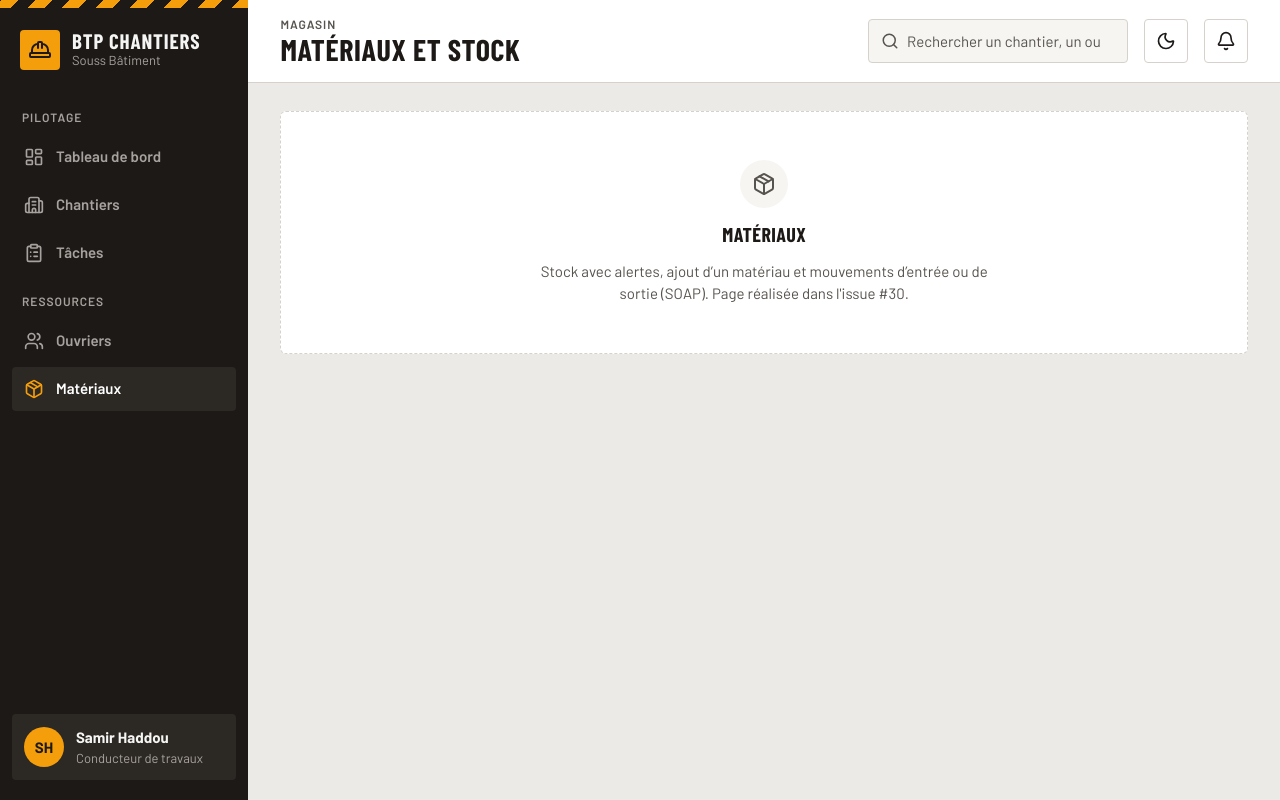
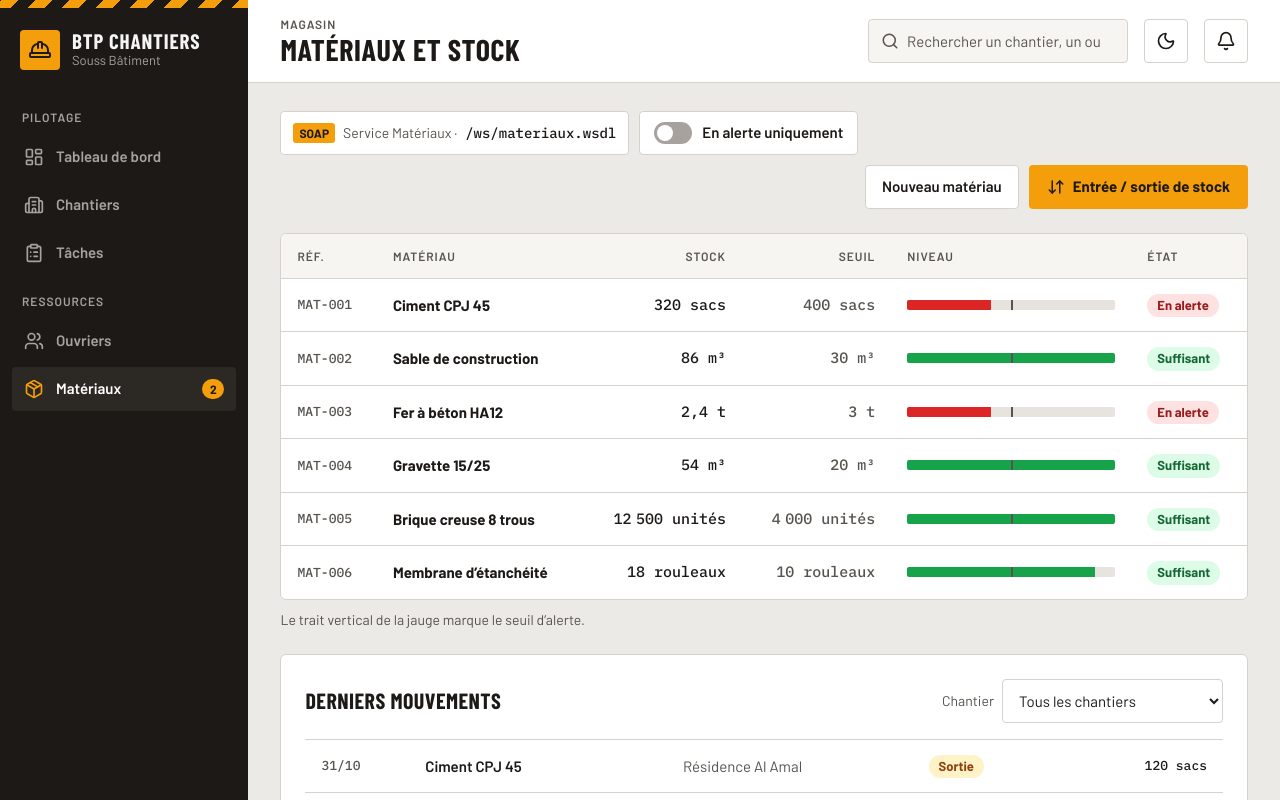
Before and after one commit to MohamedOuijjane/btp-chantiers, a React (Vite) app in the folder frontend/: page /materiaux in a window 1280 px wide. Shown: the top 800 px of the page. Built offline with nearby package versions, Linux system fonts and the light colour scheme.

Commit message:
feat(frontend): page Matériaux (stock, alertes de seuil, mouvements, consommation par chantier)
Pastille du nombre de matériaux en alerte dans la barre latérale, comme sur la maquette.

Refs #30

```diff
--- a/frontend/src/app/layout/Sidebar.tsx
+++ b/frontend/src/app/layout/Sidebar.tsx
@@ -9,6 +9,7 @@ import {
 } from 'lucide-react';
 import { NavLink } from 'react-router-dom';
 
+import { useMateriaux } from '@/features/materiaux/hooks';
 import { cn } from '@/lib/utils';
 
 type Lien = { vers: string; libelle: string; icone: LucideIcon; exact?: boolean };
@@ -35,6 +36,8 @@ const SECTIONS: { titre: string; liens: Lien[] }[] = [
 const UTILISATEUR = { nom: 'Samir Haddou', role: 'Conducteur de travaux', initiales: 'SH' };
 
 export function Sidebar() {
+  // Pastille de la maquette : nombre de matériaux en alerte (stock ≤ seuil).
+  const alertes = useMateriaux(true).data?.length ?? 0;
   return (
     <aside className="flex flex-[1_1_248px] flex-col bg-side text-side-ink">
       <div className="bande-danger h-2" aria-hidden="true" />
@@ -81,6 +84,12 @@ export function Sidebar() {
                       className={isActive ? 'text-[#F59E0B]' : 'text-side-muted'}
                     />
                     {libelle}
+                    {vers === '/materiaux' && alertes > 0 && (
+                      <span className="ml-auto min-w-[22px] rounded-full bg-[#F59E0B] px-[7px] py-0.5 text-center text-xs font-bold text-[#1C1917]">
+                        <span aria-hidden="true">{alertes}</span>
+                        <span className="sr-only">, {alertes} en alerte</span>
+                      </span>
+                    )}
                   </>
                 )}
               </NavLink>
--- a/frontend/src/features/materiaux/pages/MateriauxPage.tsx
+++ b/frontend/src/features/materiaux/pages/MateriauxPage.tsx
@@ -1,18 +1,224 @@
-import { Package } from 'lucide-react';
+import { ArrowDownUp, Package } from 'lucide-react';
+import { useMemo, useState, type ReactNode } from 'react';
+import { useSearchParams } from 'react-router-dom';
 
 import { EtatVide } from '@/components/common/EtatVide';
+import { Encart } from '@/components/common/Tableau';
+import { Button } from '@/components/ui/button';
+import { useChantiers } from '@/features/chantiers/hooks';
+import { cn } from '@/lib/utils';
 
+import { ConsommationChantiers } from '../components/ConsommationChantiers';
+import { MateriauDialog } from '../components/MateriauDialog';
+import { MouvementDialog } from '../components/MouvementDialog';
+import { MouvementsRecents } from '../components/MouvementsRecents';
+import { TableauStock } from '../components/TableauStock';
+import { useMateriaux, useMouvements } from '../hooks';
+
+/** Écran 7 de la maquette : stock, alertes de seuil, mouvements et consommation par chantier. */
 export function MateriauxPage() {
+  const [params, setParams] = useSearchParams();
+  const [dialogue, setDialogue] = useState<'materiau' | 'mouvement' | null>(null);
+  const { data: materiaux, isPending, error } = useMateriaux();
+  const mouvements = useMouvements();
+  const chantiers = useChantiers();
+
+  const alerteSeule = params.get('alerte') === '1';
+  const recherche = (params.get('q') ?? '').trim().toLowerCase();
+  const chantierFiltre = Number(params.get('chantier')) || undefined;
+
+  const definir = (cle: string, valeur?: string) =>
+    setParams(
+      (p) => {
+        if (valeur) p.set(cle, valeur);
+        else p.delete(cle);
+        return p;
+      },
+      { replace: true },
+    );
+
+  const parMateriau = useMemo(() => new Map((materiaux ?? []).map((m) => [m.id, m])), [materiaux]);
+  const parChantier = useMemo(
+    () => new Map((chantiers.data ?? []).map((c) => [c.id, c])),
+    [chantiers.data],
+  );
+
+  const visibles = (materiaux ?? []).filter(
+    (m) =>
+      (!alerteSeule || m.enAlerte) &&
+      (!recherche ||
+        m.nom.toLowerCase().includes(recherche) ||
+        m.reference.toLowerCase().includes(recherche)),
+  );
+  const mvts = (mouvements.data ?? []).filter(
+    (mv) => !chantierFiltre || mv.chantierId === chantierFiltre,
+  );
+
   return (
-    <EtatVide
-      icone={Package}
-      titre="Matériaux"
-      description={
+    <>
+      <div className="flex flex-wrap items-center gap-2.5">
+        <span className="flex min-h-cible items-center gap-2 rounded-btn border border-line bg-surface px-3 text-sm text-muted">
+          <span className="rounded-[3px] bg-accent px-1.5 py-0.5 text-xs font-bold text-accent-on">
+            SOAP
+          </span>
+          Service Matériaux · <span className="font-mono text-ink">/ws/materiaux.wsdl</span>
+        </span>
+        <button
+          type="button"
+          role="switch"
+          aria-checked={alerteSeule}
+          onClick={() => definir('alerte', alerteSeule ? undefined : '1')}
+          className="flex min-h-cible items-center gap-2.5 rounded-btn border border-line bg-surface px-3.5 font-semibold text-ink"
+        >
+          <span
+            aria-hidden="true"
+            className={cn(
+              'relative h-[22px] w-[38px] rounded-full transition-colors',
+              alerteSeule ? 'bg-accent' : 'bg-[var(--bar-gris)]',
+            )}
+          >
+            <span
+              className={cn(
+                'absolute top-[3px] h-4 w-4 rounded-full bg-white transition-[left]',
+                alerteSeule ? 'left-[19px]' : 'left-[3px]',
+              )}
+            />
+          </span>
+          En alerte uniquement
+        </button>
+        <div className="ml-auto flex flex-wrap gap-2.5">
+          <Button
+            variant="outline"
+            className="bg-surface"
+            disabled={!materiaux}
+            onClick={() => setDialogue('materiau')}
+          >
+            Nouveau matériau
+          </Button>
+          <Button
+            className="px-[18px] font-bold"
+            disabled={!materiaux}
+            onClick={() => setDialogue('mouvement')}
+          >
+            <ArrowDownUp size={18} aria-hidden="true" />
+            Entrée / sortie de stock
+          </Button>
+        </div>
+      </div>
+
+      {error ? (
+        <Encart>
+          {error.status === 503
+            ? 'Stock indisponible pendant la panne du module Matériaux (service SOAP).'
+            : error.message}
+        </Encart>
+      ) : !isPending && visibles.length === 0 ? (
+        <EtatVide
+          icone={Package}
+          titre={alerteSeule ? 'Aucun matériau en alerte' : 'Aucun matériau trouvé'}
+          description={
+            alerteSeule
+              ? 'Tous les stocks sont au-dessus de leur seuil.'
+              : 'Aucun matériau ne correspond à cette recherche.'
+          }
+        />
+      ) : (
+        <div className="flex flex-col gap-2.5">
+          <TableauStock materiaux={visibles} chargement={isPending} />
+          <p className="m-0 text-sm text-muted">
+            Le trait vertical de la jauge marque le seuil d’alerte.
+          </p>
+        </div>
+      )}
+
+      {!error && (
         <>
-          Stock avec alertes, ajout d’un matériau et mouvements d’entrée ou de sortie (SOAP). Page
-          réalisée dans l&apos;issue #30.
+          <Carte
+            titre="Derniers mouvements"
+            id="titre-mouvements"
+            action={
+              <div className="flex items-center gap-2">
+                <label htmlFor="filtre-mvt-chantier" className="text-sm text-muted">
+                  Chantier
+                </label>
+                <select
+                  id="filtre-mvt-chantier"
+                  value={chantierFiltre ?? ''}
+                  onChange={(e) => definir('chantier', e.target.value)}
+                  className="min-h-cible rounded-btn border border-line bg-surface px-3 text-ink"
+                >
+                  <option value="">Tous les chantiers</option>
+                  {chantiers.data?.map((c) => (
+                    <option key={c.id} value={c.id}>
+                      {c.nom}
+                    </option>
+                  ))}
+                </select>
+              </div>
+            }
+          >
+            {mouvements.error ? (
+              <Encart>{mouvements.error.message}</Encart>
+            ) : (
+              <MouvementsRecents
+                mouvements={mvts}
+                chargement={mouvements.isPending}
+                materiaux={parMateriau}
+                chantiers={parChantier}
+              />
+            )}
+          </Carte>
+
+          <Carte titre="Consommation par chantier" id="titre-consommation">
+            {mouvements.data && (
+              <ConsommationChantiers
+                mouvements={mvts}
+                materiaux={parMateriau}
+                chantiers={parChantier}
+              />
+            )}
+          </Carte>
         </>
-      }
-    />
+      )}
+
+      {materiaux && (
+        <>
+          <MateriauDialog
+            open={dialogue === 'materiau'}
+            onOpenChange={(o) => setDialogue(o ? 'materiau' : null)}
+          />
+          <MouvementDialog
+            open={dialogue === 'mouvement'}
+            onOpenChange={(o) => setDialogue(o ? 'mouvement' : null)}
+            materiaux={materiaux}
+            chantiers={chantiers.data ?? []}
+          />
+        </>
+      )}
+    </>
   );
 }
+
+function Carte({
+  titre,
+  id,
+  action,
+  children,
+}: {
+  titre: string;
+  id: string;
+  action?: ReactNode;
+  children: ReactNode;
+}) {
+  return (
+    <section aria-labelledby={id} className="carte flex flex-col gap-4 p-6">
+      <div className="flex flex-wrap items-center justify-between gap-3">
+        <h2 id={id} className="titre m-0 text-[22px]">
+          {titre}
+        </h2>
+        {action}
+      </div>
+      {children}
+    </section>
+  );
+}
```
